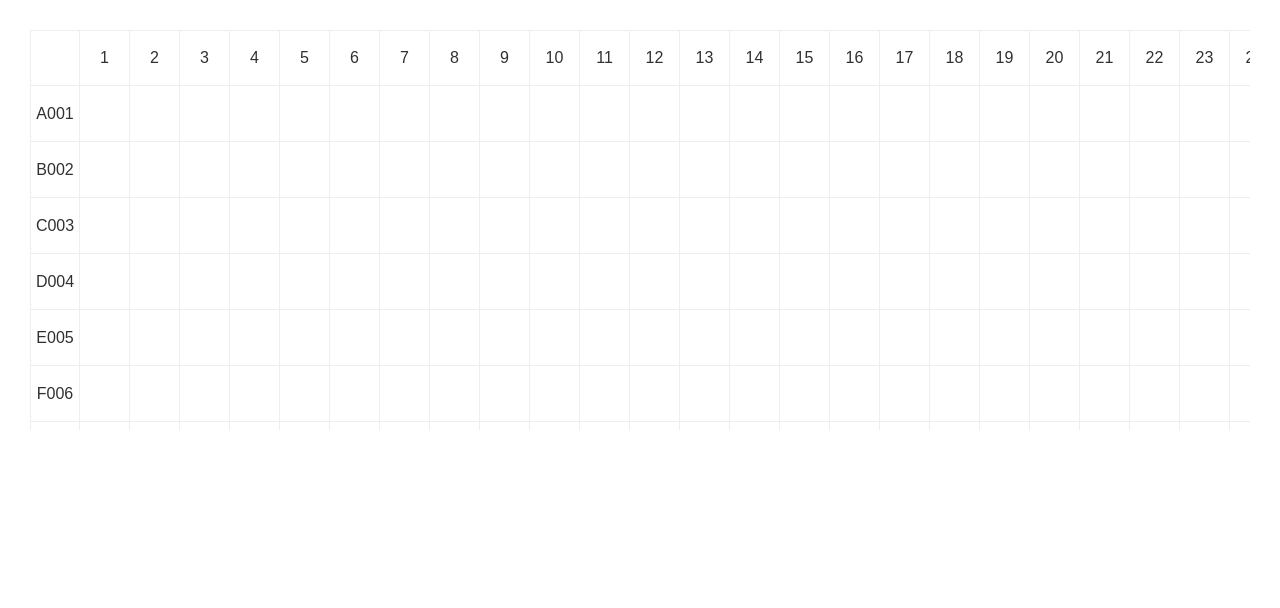
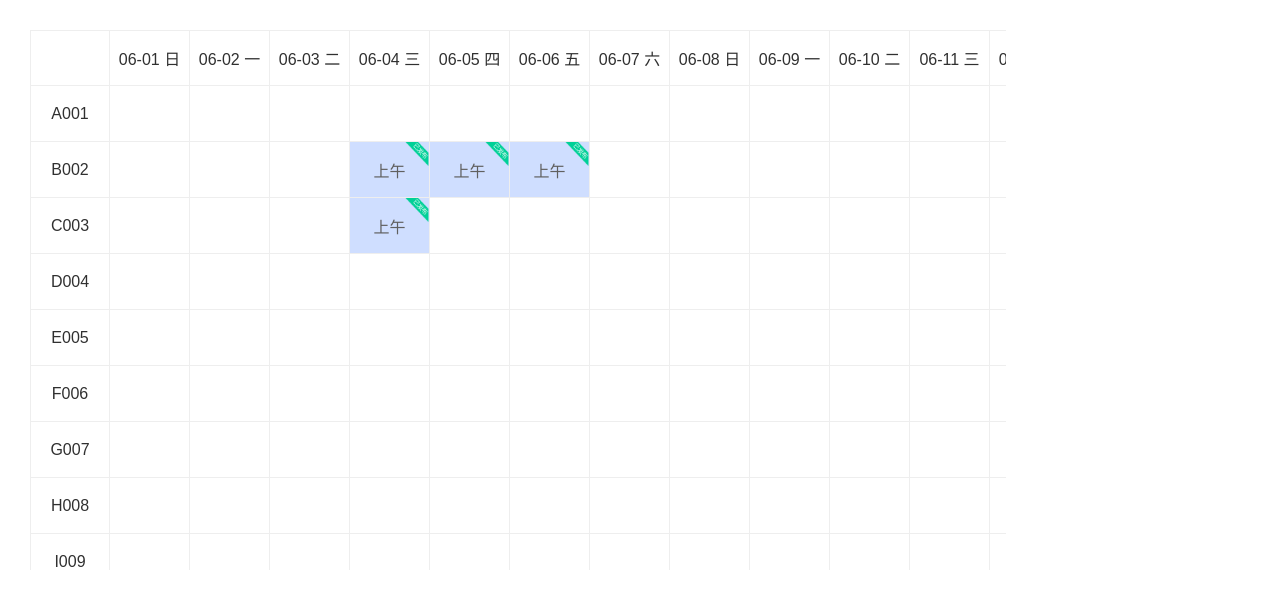
Before and after one commit to reference-sample/front-demo, a Vue app: page /schedule in a window 1280 px wide. Shown: the top 608 px of the page. Built offline with nearby package versions, Linux system fonts and the light colour scheme.

Commit message:
增加排班显示的状态及已发布数据

```diff
--- a/src/components/MonthGrid.vue
+++ b/src/components/MonthGrid.vue
@@ -1,5 +1,6 @@
 <template>
   <div
+    v-loading="loading"
     class="warpper"
     ref="warpper"
     @scroll="onScroll"
@@ -8,14 +9,14 @@
   >
     <div class="grid day" :style="{ '--col-count': daysInMonth.length }">
       <template v-for="(vehicle, i) in [{ id: 0, vehicleNo: '' }, ...vehicles]">
-        <template v-for="(day, j) in daysInMonth">
+        <template v-for="(date, j) in daysInMonth">
           <div
             v-if="i === 0"
             :class="['cell header-label', { scrolled: scrolledY }]"
-            :key="'header-' + day"
+            :key="'header-' + date.text"
           >
             <!-- 第一行表头 -->
-            <span>{{ j === 0 ? '' : day }}</span>
+            <span>{{ j === 0 ? '' : date.text }}</span>
           </div>
           <div
             v-else-if="j === 0"
@@ -27,11 +28,12 @@
           </div>
           <template v-else :key="'cell-' + i + '-' + j">
             <div
-              v-if="isActive(i, j)"
+              v-if="isActive(i, j) || isPublished(i, j)"
               :id="'cell-' + i + '-' + j"
               :class="[
                 'cell cell-body',
                 {
+                  published: isPublished(i, j),
                   active: isActive(i, j),
                 },
               ]"
@@ -77,7 +79,11 @@
 </template>
 
 <script setup lang="ts">
-import { computed, ref } from 'vue'
+import dayjs from 'dayjs'
+import 'dayjs/locale/zh-cn'
+import { computed, ref, watch } from 'vue'
+
+dayjs.locale('zh-cn')
 
 interface Vehicle {
   id: number
@@ -91,10 +97,23 @@ const props = defineProps<{
   onConfirmSelection: (selection: { vehicleId: number; startDay: number; endDay: number }) => void
 }>()
 
+const loading = ref(false)
+
+const publishedData = ref<any[]>([])
+
 const daysInMonth = computed(() => {
-  const [year, month] = props.month.split('-').map(Number)
+  const dataStr = props.month + '-01'
+  const dayCounts = dayjs(dataStr).daysInMonth()
+  const dates = Array.from({ length: dayCounts }, (_, i) => {
+    const date = dayjs(dataStr).add(i, 'day')
+    return {
+      id: i,
+      text: date.format('MM-DD') + ' ' + date.format('dd'),
+      date: date.format('YYYY-MM-DD'),
+    }
+  })
   // 增加一天，因为 第一列是名称
-  return Array.from({ length: new Date(year, month, 0).getDate() + 1 }, (_, i) => i)
+  return [{ text: '', date: '' }, ...dates]
 })
 
 // 拖选状态
@@ -109,6 +128,27 @@ const picked = ref<string[]>([])
 // 判断是否高亮
 const isSelected = (i: number, j: number) => selected.value.includes(`${i}*${j}`)
 const isActive = (i: number, j: number) => picked.value.includes(`${i}*${j}`)
+const isPublished = (i: number, j: number) => publishedData.value.includes(`${i}*${j}`)
+
+watch(
+  () => props.month,
+  () => {
+    selected.value = []
+    picked.value = []
+    startCell.value = null
+    startDay.value = null
+    endDay.value = null
+    selectedVehicleId.value = null
+    picked.value = []
+    dialogVisible.value = false
+
+    // TODO: 查询已有的数据
+    loading.value = true
+    publishedData.value = [`2*4`, '2*5', '2*6', '3*4']
+    loading.value = false
+  },
+  { immediate: true },
+)
 
 // 鼠标事件
 const startSelect = (i: number, j: number) => {
@@ -162,7 +202,7 @@ const onConfirm = () => {
 }
 
 let scrollSpeed = 5 // 每次滚动像素
-let edgeThreshold = 80 // 离边界多近开始触发
+let edgeThreshold = 100 // 离边界多近开始触发
 let scrollInterval = null
 const scrolledX = ref(false)
 const scrolledY = ref(false)
@@ -203,7 +243,8 @@ const onMouseLeave = () => {
 <style scoped>
 .warpper {
   overflow: auto;
-  height: 400px;
+  width: 80%;
+  height: 540px;
   &::-webkit-scrollbar {
     height: 0px;
     width: 0px;
@@ -217,7 +258,7 @@ const onMouseLeave = () => {
 }
 .grid {
   display: grid;
-  grid-template-columns: repeat(var(--col-count), minmax(50px, 1fr));
+  grid-template-columns: repeat(var(--col-count), minmax(80px, 1fr));
   user-select: none;
   color: #303030;
 }
@@ -245,6 +286,12 @@ const onMouseLeave = () => {
 
 .cell.active {
   background-color: rgba(50, 112, 255, 0.13);
+}
+.cell.published {
+  background: rgba(50, 112, 255, 0.23) url(@/assets/已发布.png) top right / 24px 24px no-repeat;
+}
+.cell.unpublished {
+  background: rgba(50, 112, 255, 0.13) url(@/assets/未发布.png) top right / 24px 24px no-repeat;
 }
 
 .header-label {
--- a/src/views/ScheduleView.vue
+++ b/src/views/ScheduleView.vue
@@ -2,7 +2,7 @@
   <div class="schedule-view">
     <div class="content">
       <MonthGrid
-        month="2025-10"
+        month="2025-06"
         :vehicles="vehicles"
         :onConfirmSelection="handleConfirm"
       />
```
Also changed, not shown: src/assets/已发布.png (added), src/assets/未发布.png (added).
